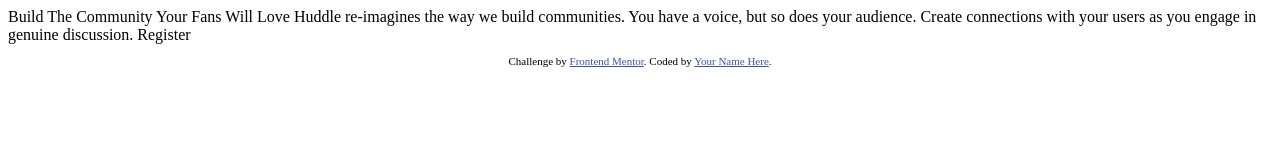
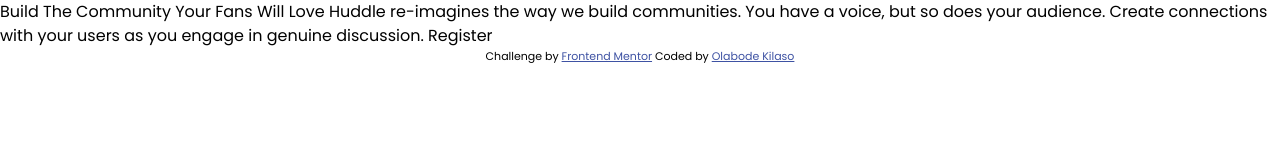
Before and after one commit to Great-kiola/Huddle-landing-page-fem, a plain HTML site: page index.html in a window 1280 px wide. Drawn offline with Linux system fonts and the light colour scheme.

Commit message:
Made chnages to the file structure

```diff
--- a/index.html
+++ b/index.html
@@ -5,16 +5,18 @@
   <meta name="viewport" content="width=device-width, initial-scale=1.0"> <!-- displays site properly based on user's device -->
 
   <link rel="icon" type="image/png" sizes="32x32" href="./images/favicon-32x32.png">
+  <link rel="stylesheet" href="style.css">
 
   <title>Frontend Mentor | Huddle landing page with single introductory section</title>
 
-  <!-- Feel free to remove these styles or customise in your own stylesheet 👍 -->
-  <style>
-    .attribution { font-size: 11px; text-align: center; }
-    .attribution a { color: hsl(228, 45%, 44%); }
-  </style>
 </head>
 <body>
+
+  <main>
+    <section class="container">
+
+    </section>
+  </main>
 
   Build The Community Your Fans Will Love
 
@@ -25,8 +27,8 @@
 
   <footer>
     <p class="attribution">
-      Challenge by <a href="https://www.frontendmentor.io?ref=challenge" target="_blank">Frontend Mentor</a>.
-      Coded by <a href="#">Your Name Here</a>.
+      Challenge by <a href="https://www.frontendmentor.io?ref=challenge" target="_blank">Frontend Mentor</a>
+      Coded by <a href="https://www.frontendmentor.io/profile/Great-kiola">Olabode Kilaso</a>
     </p>
   </footer>
 </body>
--- /dev/null
+++ b/style.css
@@ -0,0 +1,22 @@
+@import url('https://fonts.googleapis.com/css2?family=Open+Sans:ital@0;1&family=Poppins:wght@400;600;700&display=swap');
+
+*{
+    margin: 0;
+    padding: 0;
+    box-sizing: border-box;
+    font-family: 'Open Sans', sans-serif;
+    font-family: 'Poppins', sans-serif;
+}
+
+body{
+    min-height: 100vh;
+    line-height: 1.5;
+}
+
+.attribution {
+  font-size: 11px;
+  text-align: center;
+}
+.attribution a {
+  color: hsl(228, 45%, 44%);
+}
```
Also changed, not shown: 8 other files.
